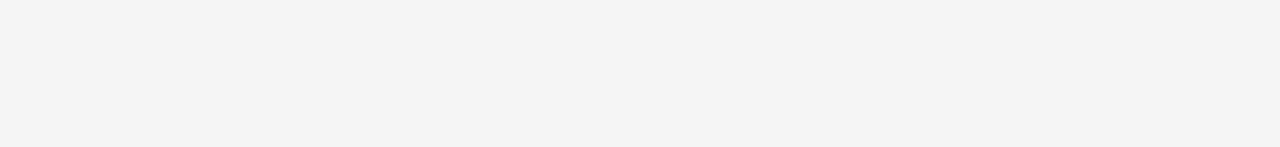
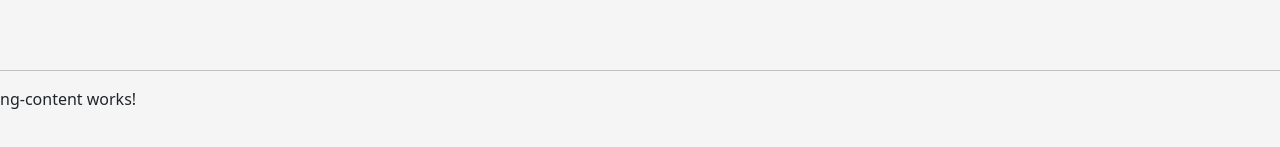
Before and after one commit to dho1115/fictional-business, an Angular app: page / in a window 1280 px wide. Shown: the part 585-732 px from the top of the page. Built offline with nearby package versions, Linux system fonts and the light colour scheme.

Commit message:
ng-content.

```diff
--- a/src/app/app.component.html
+++ b/src/app/app.component.html
@@ -17,3 +17,7 @@
 <app-local-reference></app-local-reference>\
 <hr />
 <app-view-child></app-view-child>
+<hr />
+<app-ng-content>
+
+</app-ng-content>
--- a/src/app/app.module.ts
+++ b/src/app/app.module.ts
@@ -24,6 +24,7 @@ import { AddEmployeeComponent } from './EventEmitter/CompanyDashboard/add-employ
 import { LocalReferenceComponent } from './localReferences/local-reference/local-reference.component';
 import { ViewChildComponent } from './view-child/view-child.component';
 import { InsideChildComponent } from './view-child/inside-child/inside-child.component';
+import { NgContentComponent } from './ng-content/ng-content.component';
 @NgModule({
   declarations: [
     AppComponent,
@@ -47,7 +48,8 @@ import { InsideChildComponent } from './view-child/inside-child/inside-child.com
     AddEmployeeComponent,
     LocalReferenceComponent,
     ViewChildComponent,
-    InsideChildComponent
+    InsideChildComponent,
+    NgContentComponent
   ],
   imports: [
     BrowserModule,
--- /dev/null
+++ b/src/app/ng-content/ng-content.component.html
@@ -0,0 +1 @@
+<p>ng-content works!</p>
--- /dev/null
+++ b/src/app/ng-content/ng-content.component.ts
@@ -0,0 +1,15 @@
+import { Component, OnInit } from '@angular/core';
+
+@Component({
+  selector: 'app-ng-content',
+  templateUrl: './ng-content.component.html',
+  styleUrls: ['./ng-content.component.css']
+})
+export class NgContentComponent implements OnInit {
+
+  constructor() { }
+
+  ngOnInit(): void {
+  }
+
+}
--- a/src/app/view-child/view-child.component.ts
+++ b/src/app/view-child/view-child.component.ts
@@ -6,7 +6,7 @@ import { Component, OnInit, ViewChild, ElementRef } from '@angular/core';
   styleUrls: ['./view-child.component.css']
 })
 export class ViewChildComponent {
-  @ViewChild("employeeName", {static: true}) empNameRef: ElementRef;
+  @ViewChild("employeeName", {static: true}) empNameRef: ElementRef; //strict: false.
 
   constructor() { }
 
```
Also changed, not shown: src/app/ng-content/ng-content.component.css (added).
